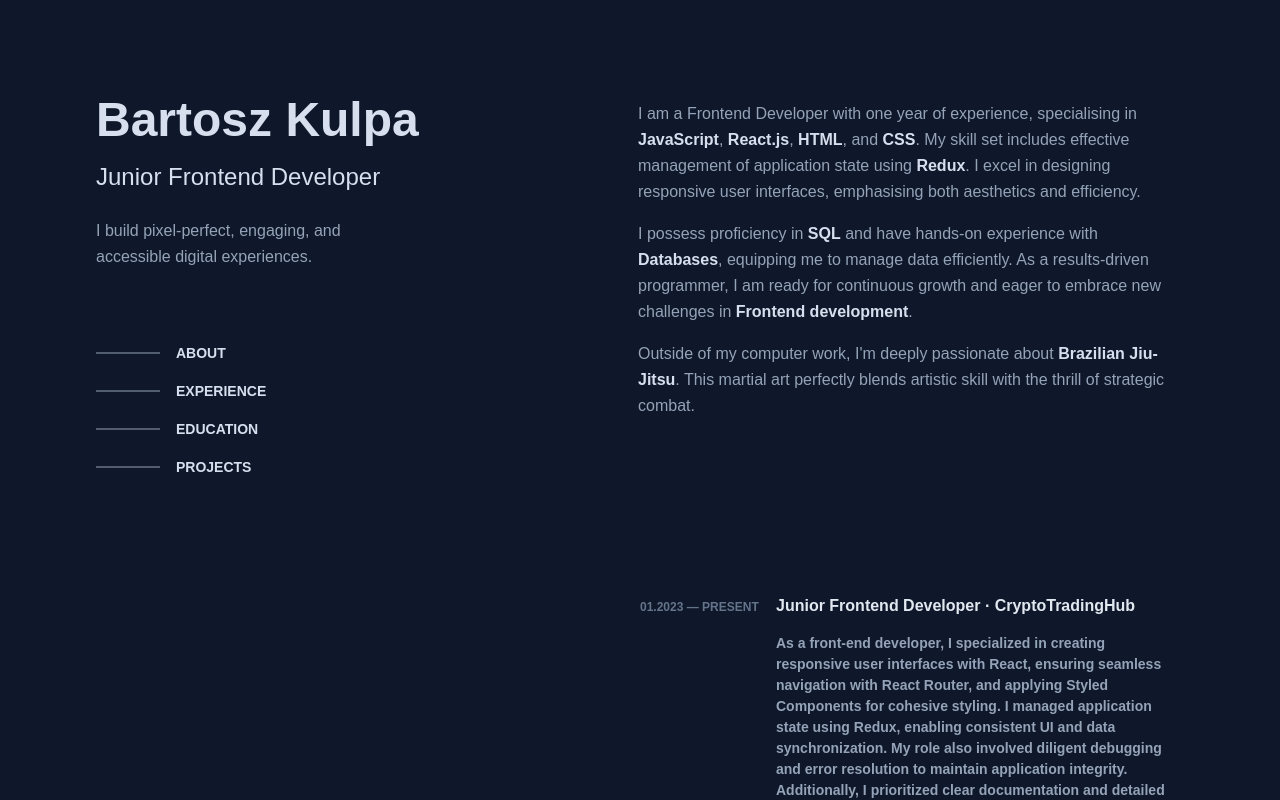
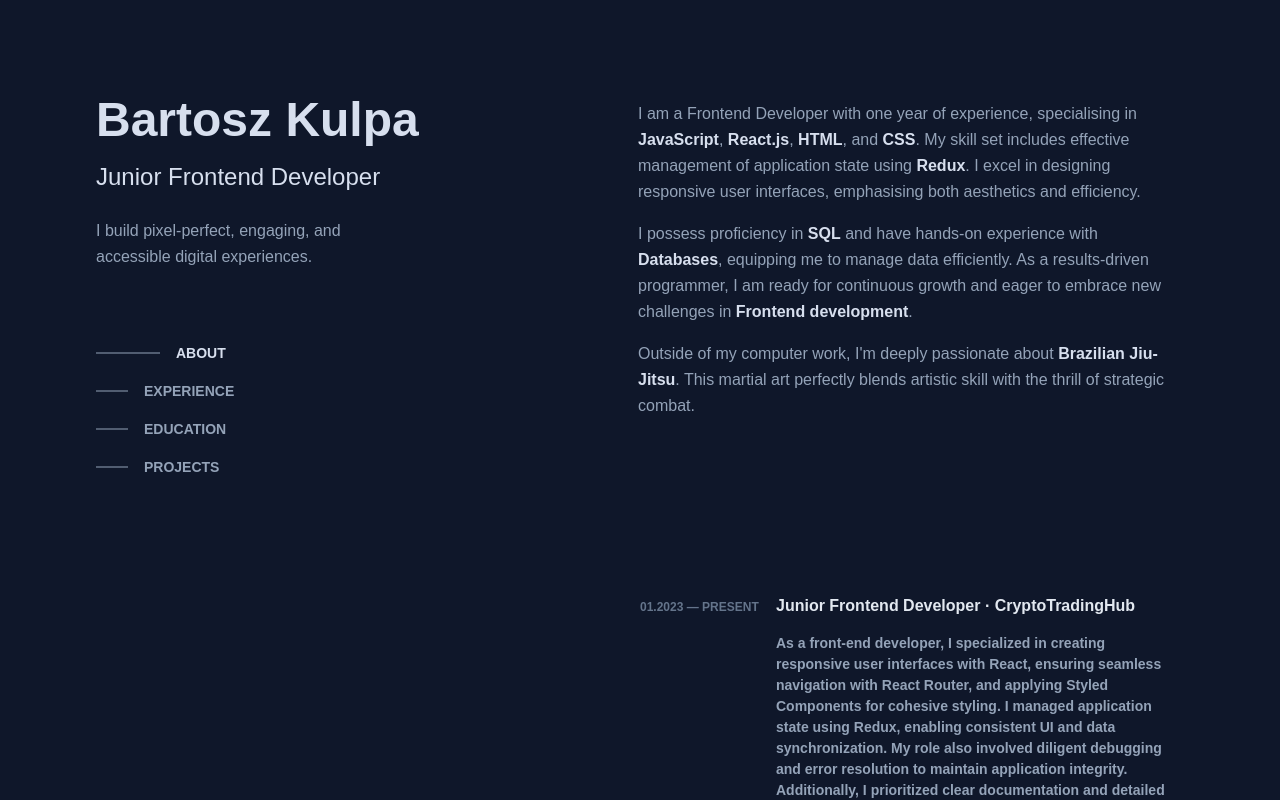
Before and after one commit to bkulpa/portfolio, a React (Create React App) app: page / in a window 1280 px wide. Built offline with nearby package versions, Linux system fonts and the light colour scheme.

Commit message:
fixed highlights

```diff
--- a/src/components/menu/menu.component.jsx
+++ b/src/components/menu/menu.component.jsx
@@ -1,43 +1,54 @@
+// Przykładowy kod, zakładając, że mamy już mechanizm do zarządzania widocznością sekcji
+
 import { useSelector } from "react-redux";
 import { useTranslation } from "react-i18next";
-
 import { MenuList, MenuElement, MenuElementLink } from "./menu.styled";
 
 const Menu = () => {
   const { t } = useTranslation();
 
+  // Przykład selektorów (przyjmujemy, że te selektory już istnieją)
   const isAboutSectionOnTheScreen = useSelector(
     (state) => state.aboutVisibility.isAboutSectionOnTheScreen
   );
-
   const isEducationSectionOnTheScreen = useSelector(
     (state) => state.educationVisibility.isEducationSectionOnTheScreen
   );
-
   const isExperienceSectionOnTheScreen = useSelector(
     (state) => state.experienceVisibility.isExperienceSectionOnTheScreen
   );
-
   const isProjectsSectionOnTheScreen = useSelector(
     (state) => state.projectsVisibility.isProjectsSectionOnTheScreen
   );
 
+  // Logika do określenia, która sekcja jest wyróżniona
+  // Wymaga dostosowania w zależności od logiki określającej, która sekcja jest aktualnie na ekranie
+  const highlightedSection = isAboutSectionOnTheScreen
+    ? "about"
+    : isExperienceSectionOnTheScreen
+    ? "experience"
+    : isEducationSectionOnTheScreen
+    ? "education"
+    : isProjectsSectionOnTheScreen
+    ? "projects"
+    : null;
+
   return (
     <MenuList>
-      <MenuElement isHighlighted={isAboutSectionOnTheScreen}>
+      <MenuElement isHighlighted={highlightedSection === "about"}>
         <MenuElementLink href="#about">{t("menu.about")}</MenuElementLink>
       </MenuElement>
-      <MenuElement isHighlighted={isExperienceSectionOnTheScreen}>
+      <MenuElement isHighlighted={highlightedSection === "experience"}>
         <MenuElementLink href="#experience">
           {t("menu.experience")}
         </MenuElementLink>
       </MenuElement>
-      <MenuElement isHighlighted={isEducationSectionOnTheScreen}>
+      <MenuElement isHighlighted={highlightedSection === "education"}>
         <MenuElementLink href="#education">
           {t("menu.education")}
         </MenuElementLink>
       </MenuElement>
-      <MenuElement isHighlighted={isProjectsSectionOnTheScreen}>
+      <MenuElement isHighlighted={highlightedSection === "projects"}>
         <MenuElementLink href="#projects">{t("menu.projects")}</MenuElementLink>
       </MenuElement>
     </MenuList>
```
